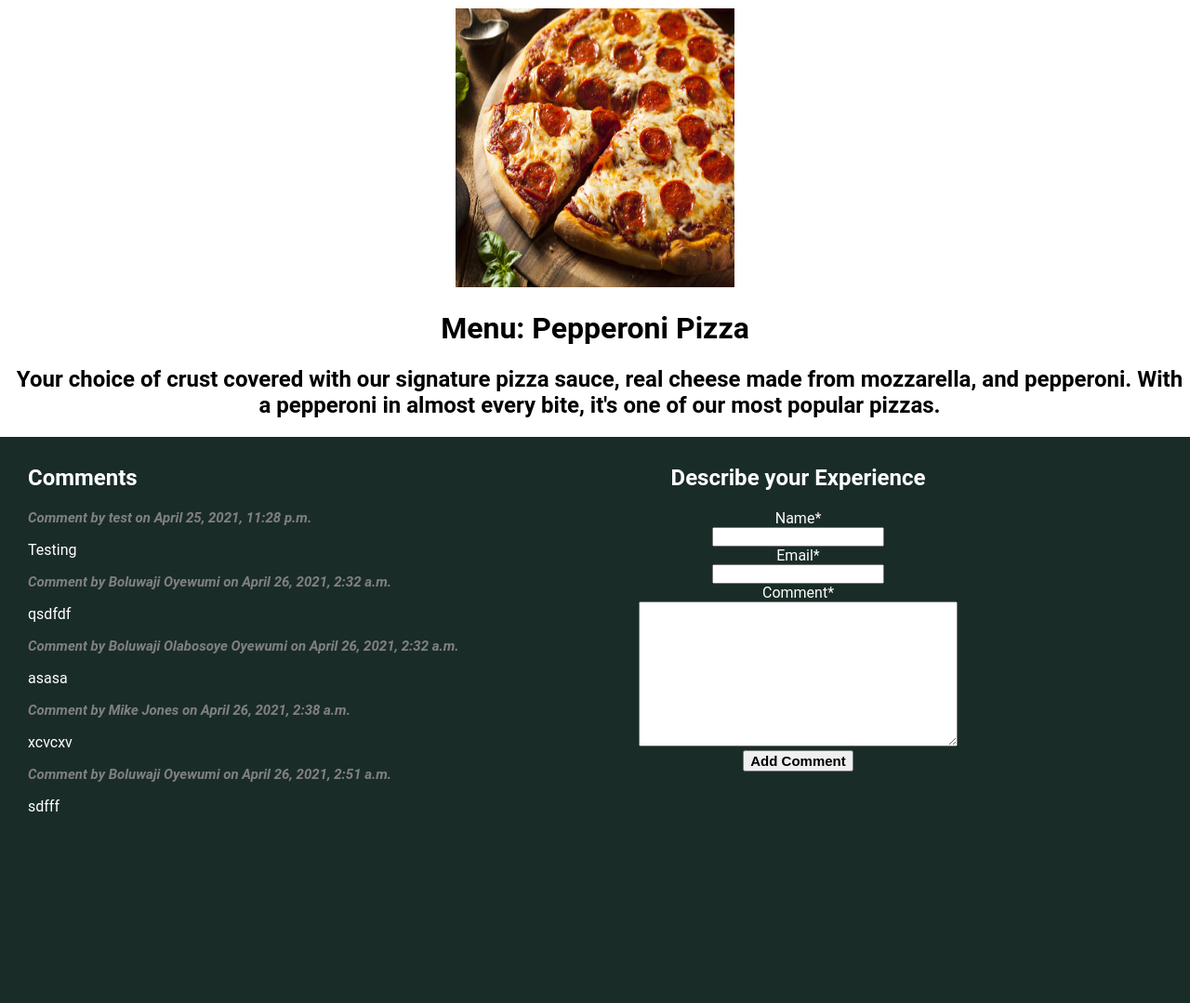
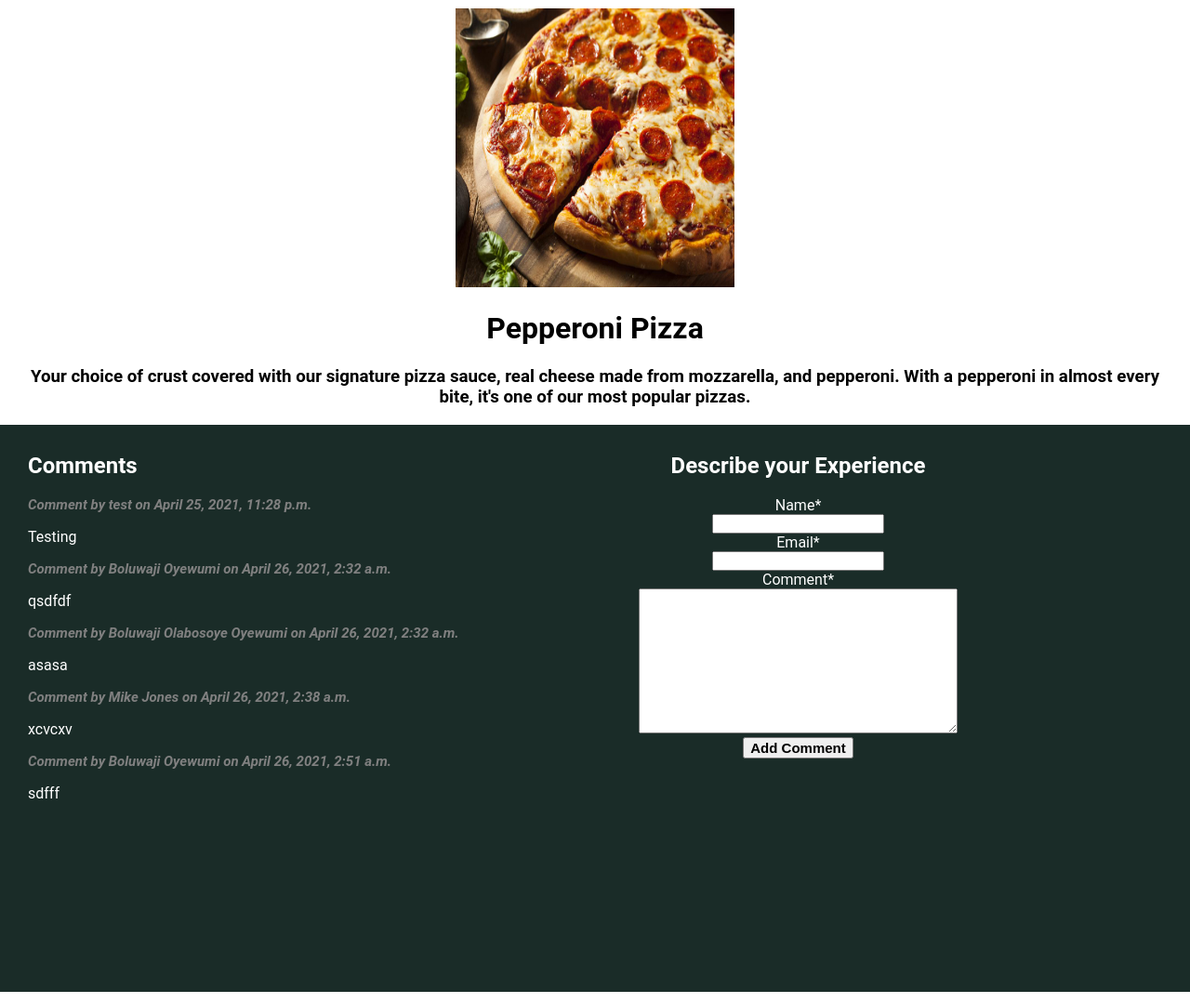
Before and after one commit to boluwaji11/Pizzeria, a Django app: page /pizzas/1 in a window 1280 px wide. Shown: the part 61-1140 px from the top of the page at 93% size. Run offline with Django 3.2, Linux system fonts and the light colour scheme; data comes from the database, SQL or seed files in the repository; some libraries are stand-ins or nearby versions.

Commit message:
Styling edits

```diff
--- a/pizzas/templates/pizzas/pizza.html
+++ b/pizzas/templates/pizzas/pizza.html
@@ -10,13 +10,13 @@ padding-bottom: 30px; text-align: center; font-family: Roboto, sans-serif;">
 style="height: 300px; width: 300px; padding-top: 10px;">
 
 
-<h1>Menu: {{ pizza }}</h1>
+<h1>{{ pizza }}</h1>
 
 <!-- Display the toppings -->
     {% for topping in toppings %}
-    <h2 style="padding-left: 10px;">
+    <h3 style="padding-left: 30px; padding-right: 30px;">
         {{topping.name}}
-    </h2>
+    </h3>
     {% empty %}
     <h3>More details on this pizza will be provided soon</h3>
     {% endfor %}
```
